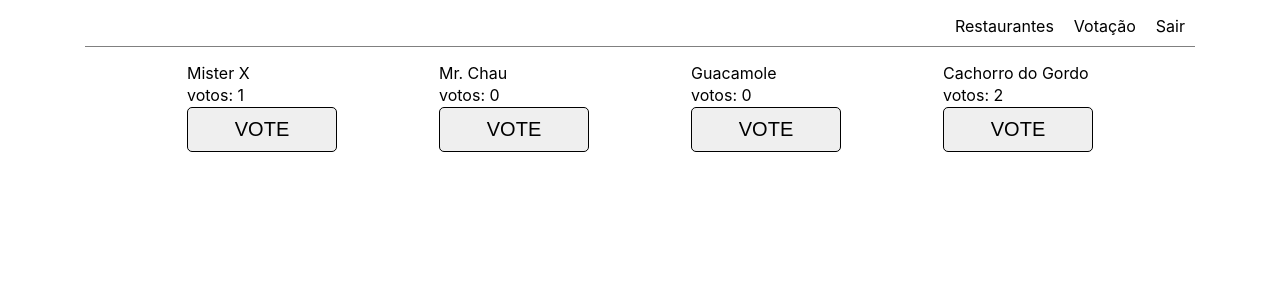
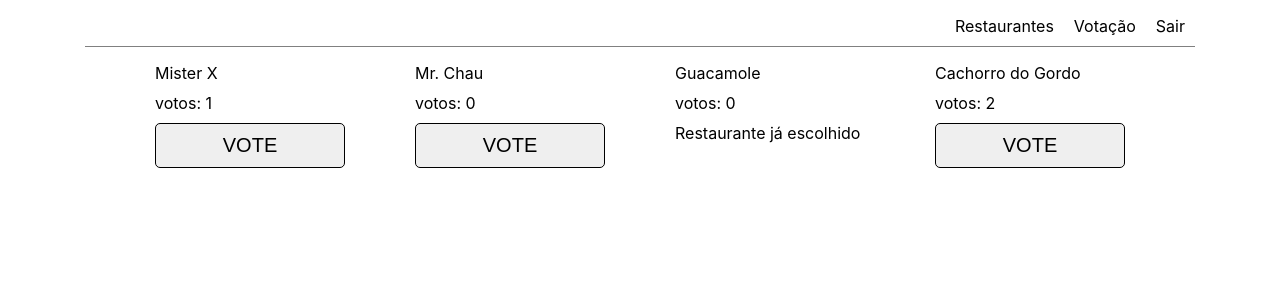
Before and after one commit to iannmuller0/Desafio-DBServer, a React (Create React App) app: page /voting in a window 1280 px wide. Shown: the top 300 px of the page. Built offline with nearby package versions, Linux system fonts and the light colour scheme.

Commit message:
add vote restriction logics (#4)

```diff
--- a/src/components/RestaurantVotes/RestaurantVotes.interface.tsx
+++ b/src/components/RestaurantVotes/RestaurantVotes.interface.tsx
@@ -1,4 +1,4 @@
 export default interface IRestaurantVotes {
   onClick(index: number): void,
-  RestaurantVoteList: { name: string, votes: number}[],
+  RestaurantVoteList: { name: string, votes: number, hasBeenPicked: boolean }[],
 }
--- a/src/components/RestaurantVotes/RestaurantVotes.style.tsx
+++ b/src/components/RestaurantVotes/RestaurantVotes.style.tsx
@@ -3,7 +3,7 @@ import styled from 'styled-components';
 export const Span = styled.span`
   display: flex;
   flex-direction: column;
-  margin-bottom: 2px;
+  margin-bottom: 10px;
 `;
 
 export const Button = styled.button`
@@ -19,5 +19,5 @@ export const Button = styled.button`
 `;
 
 export const Div = styled.div`
-  width: 150px;
+  width: 190px;
 `;
--- a/src/components/RestaurantVotes/RestaurantVotes.tsx
+++ b/src/components/RestaurantVotes/RestaurantVotes.tsx
@@ -14,7 +14,12 @@ const Restaurantvotes = ({ onClick, RestaurantVoteList }: IRestaurantVotes) => (
           <Styled.Span>
             votos: {RestaurantVoteList[index].votes}
           </Styled.Span>
-          <Styled.Button onClick={() => onClick(index)}>VOTE</Styled.Button>
+          { restaurant.hasBeenPicked
+            ?
+              <span>Restaurante já escolhido</span>
+            :
+              <Styled.Button onClick={() => onClick(index)}>VOTE</Styled.Button>
+          }
         </Styled.Div>
       ))
     }
--- a/src/pages/voting/voting.tsx
+++ b/src/pages/voting/voting.tsx
@@ -1,21 +1,30 @@
-import React, { useState } from 'react';
+import React, { useState, useContext } from 'react';
 import Navbar from '../../components/Navbar/Navbar';
 import Restaurantvotes from '../../components/RestaurantVotes/RestaurantVotes';
 import { Container } from 'react-grid-system';
 import { Div } from './voting.style';
+import Context from '../../context';
+import { find } from 'lodash';
+import Users from '../../mockData/UsersList';
 
 const Voting = () => {
+  const context = useContext(Context)
   const [RestaurantVoteList, setRestaurantVoteList] = useState([
-    { name: 'Mister X', votes: 1},
-    { name: 'Mr. Chau', votes: 0},
-    { name: 'Guacamole', votes: 0},
-    { name: 'Cachorro do Gordo', votes: 2},
+    { name: 'Mister X', votes: 1, hasBeenPicked: false},
+    { name: 'Mr. Chau', votes: 0, hasBeenPicked: false},
+    { name: 'Guacamole', votes: 0, hasBeenPicked: true},
+    { name: 'Cachorro do Gordo', votes: 2, hasBeenPicked: false},
   ]);
 
   const vote = (index: number) => {
     const restaurants = [...RestaurantVoteList];
-    restaurants[index].votes = restaurants[index].votes+1;
-    setRestaurantVoteList(restaurants);
+    const user = find(Users, {'name': context.user });
+
+    if (user && !user.hasVoted) {
+      user.hasVoted = true;
+      restaurants[index].votes = restaurants[index].votes+1;
+      setRestaurantVoteList(restaurants);
+    }
   }
 
   return (
```
